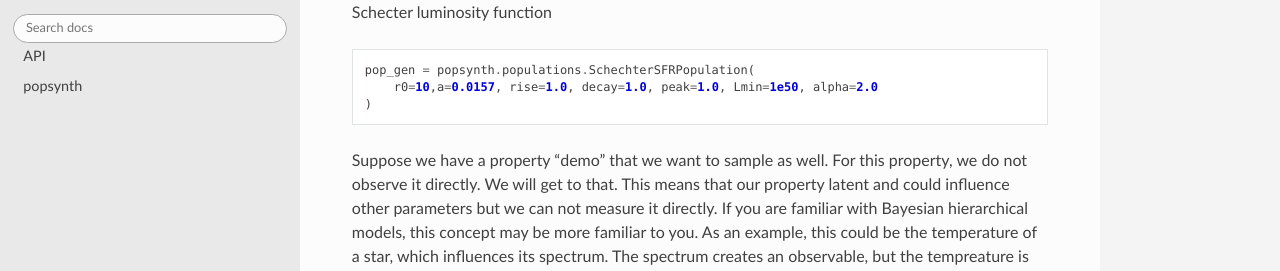
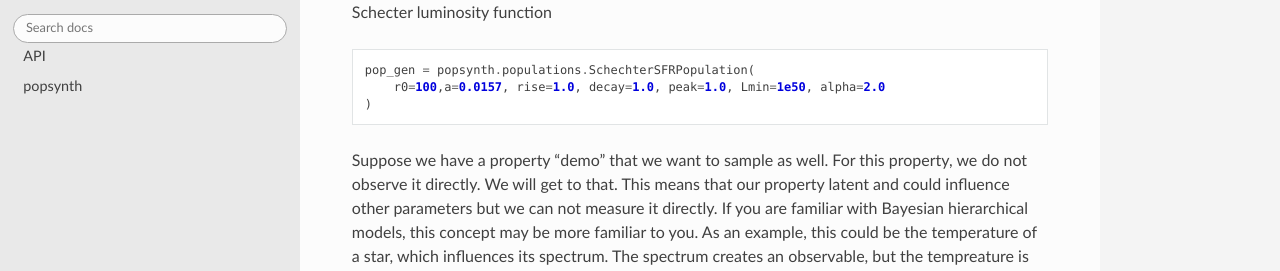
Before and after one commit to grburgess/popsynth, a Sphinx documentation site: the page built from docs/md/aux.md, in a window 1280 px wide and 900 px high, scrolled down 1442 px. Shown: the part 180-451 px from the top of the window. Built offline with Sphinx 7.4.7 and the Read the Docs theme 2.0.0, drawn with Linux system fonts in a browser that asks for light colours; pages that are not in the unit, such as notebooks, are missing from menus; the version number could not be read and is left out.

Commit message:
correct typo

````diff
--- a/docs/md/aux.md
+++ b/docs/md/aux.md
@@ -76,7 +76,7 @@
 
 ```python
 pop_gen = popsynth.populations.SchechterSFRPopulation(
-    r0=10,a=0.0157, rise=1.0, decay=1.0, peak=1.0, Lmin=1e50, alpha=2.0
+    r0=100,a=0.0157, rise=1.0, decay=1.0, peak=1.0, Lmin=1e50, alpha=2.0
 )
 ```
 
@@ -200,7 +200,7 @@
 
 ```python
 pop_gen = popsynth.populations.SchechterSFRPopulation(
-    r0=10, a=0.0157, rise=1.0, decay=1.0, peak=1.0, Lmin=1e50, alpha=2.0
+    r0=100, a=0.0157, rise=1.0, decay=1.0, peak=1.0, Lmin=1e50, alpha=2.0
 )
 ```
 
@@ -283,7 +283,7 @@
 
 ```python
 pop_gen = popsynth.populations.SchechterSFRPopulation(
-    r0=10, rise=1.0, decay=1.0, peak=1.0, Lmin=1e50, alpha=2.0
+    r0=100,a=0.0157 rise=1.0, decay=1.0, peak=1.0, Lmin=1e50, alpha=2.0
 )
 ```
 
````
